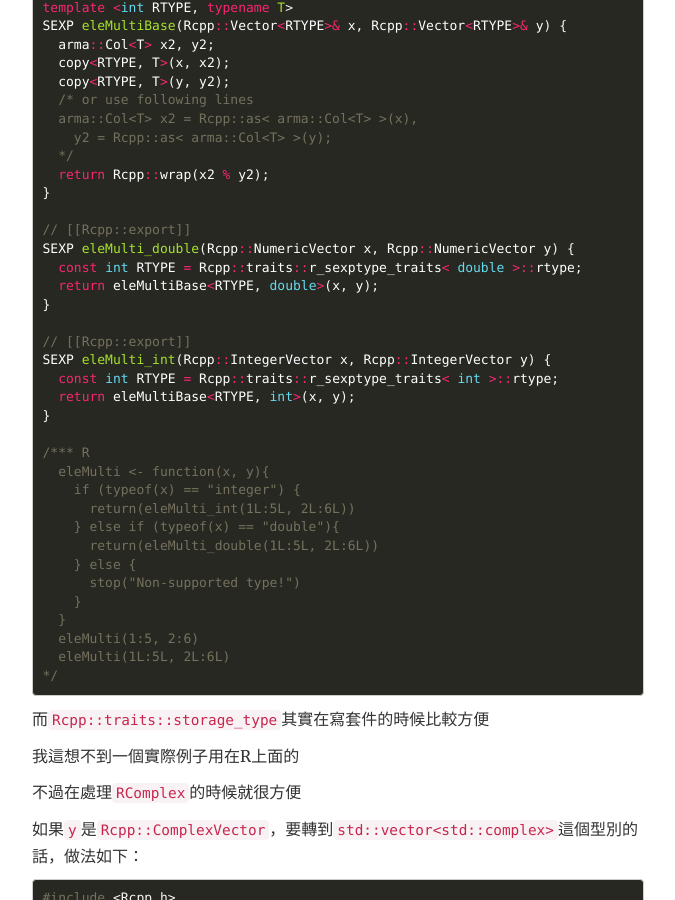
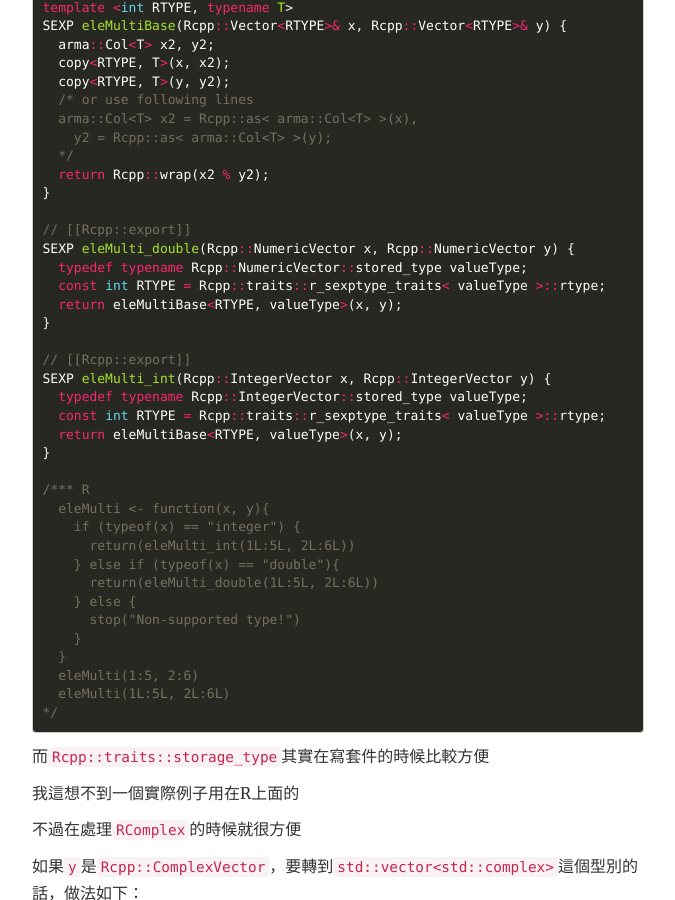
Before and after one commit to chengyucatch/chingchuan-chen.github.com, a Jekyll site: the page built from _posts/2017-03-12-Rcpp-type-template.md, in a window 1280 px wide and 900 px high, scrolled down 756 px. Shown: the whole window, without its empty margins (302-977 px from the left). Built offline with Jekyll 4.4.1, drawn with Linux system fonts in a browser that asks for light colours; comment, search, counter and statistics services are not loaded.

Commit message:
code change

```diff
--- a/_posts/2017-03-12-Rcpp-type-template.md
+++ b/_posts/2017-03-12-Rcpp-type-template.md
@@ -46,14 +46,16 @@ SEXP eleMultiBase(Rcpp::Vector<RTYPE>& x, Rcpp::Vector<RTYPE>& y) {
 
 // [[Rcpp::export]]
 SEXP eleMulti_double(Rcpp::NumericVector x, Rcpp::NumericVector y) {
-  const int RTYPE = Rcpp::traits::r_sexptype_traits< double >::rtype;
-  return eleMultiBase<RTYPE, double>(x, y);
+  typedef typename Rcpp::NumericVector::stored_type valueType;
+  const int RTYPE = Rcpp::traits::r_sexptype_traits< valueType >::rtype;
+  return eleMultiBase<RTYPE, valueType>(x, y);
 }
 
 // [[Rcpp::export]]
 SEXP eleMulti_int(Rcpp::IntegerVector x, Rcpp::IntegerVector y) {
-  const int RTYPE = Rcpp::traits::r_sexptype_traits< int >::rtype;
-  return eleMultiBase<RTYPE, int>(x, y);
+  typedef typename Rcpp::IntegerVector::stored_type valueType;
+  const int RTYPE = Rcpp::traits::r_sexptype_traits< valueType >::rtype;
+  return eleMultiBase<RTYPE, valueType>(x, y);
 }
 
 /*** R
```
